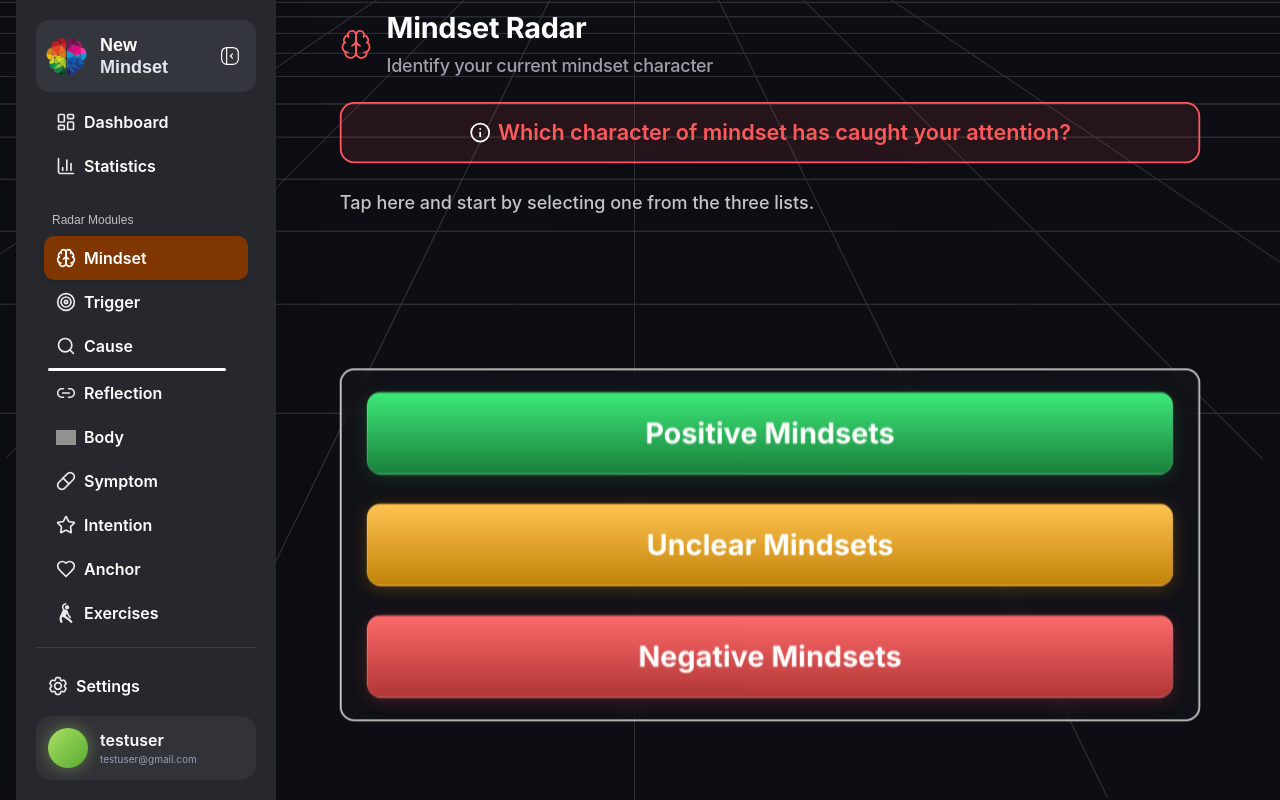
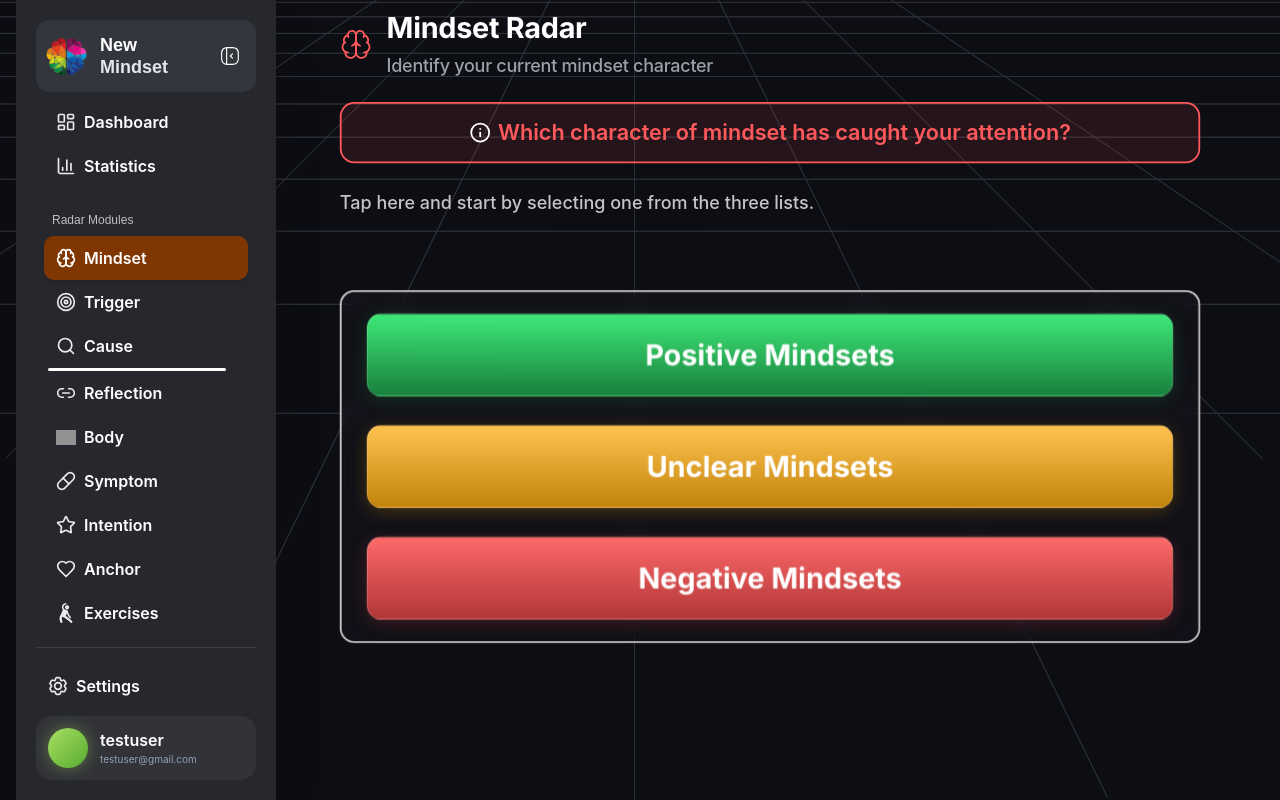
Before and after one commit to HafizAbeer/mind-set-1, a React (Vite) app: page /mindset-select in a window 1280 px wide. Built offline with nearby package versions, Linux system fonts and the light colour scheme; grey boxes are pictures that could not be loaded; a web font is replaced by a local one.

Commit message:
revert bottom-pinning of mindset selection card; keep header alignment

```diff
--- a/src/pages/MindsetSelect.jsx
+++ b/src/pages/MindsetSelect.jsx
@@ -101,7 +101,7 @@ const MindsetSelect = () => {
               <div className="h-full w-full bg-[radial-gradient(circle_at_50%_50%,rgba(255,255,255,0.05)_0%,transparent_70%)]" />
             </div>
 
-            <div className="relative z-10 mt-3 flex w-full min-w-0 flex-1 origin-top flex-col items-center justify-between gap-10 px-3 transition-all duration-300 lg:gap-12 lg:scale-[0.9]">
+            <div className="relative z-10 mt-3 flex w-full min-w-0 origin-top flex-col items-center gap-10 px-3 transition-all duration-300 lg:gap-12 lg:scale-[0.9]">
               <div className="flex min-h-0 w-full max-w-[956px] flex-col items-start gap-6 self-center sm:gap-[28px]">
                 <div className="flex min-h-[68px] w-full items-center gap-4 pl-16 sm:gap-[16px] xl:pl-0">
                   <img
```
